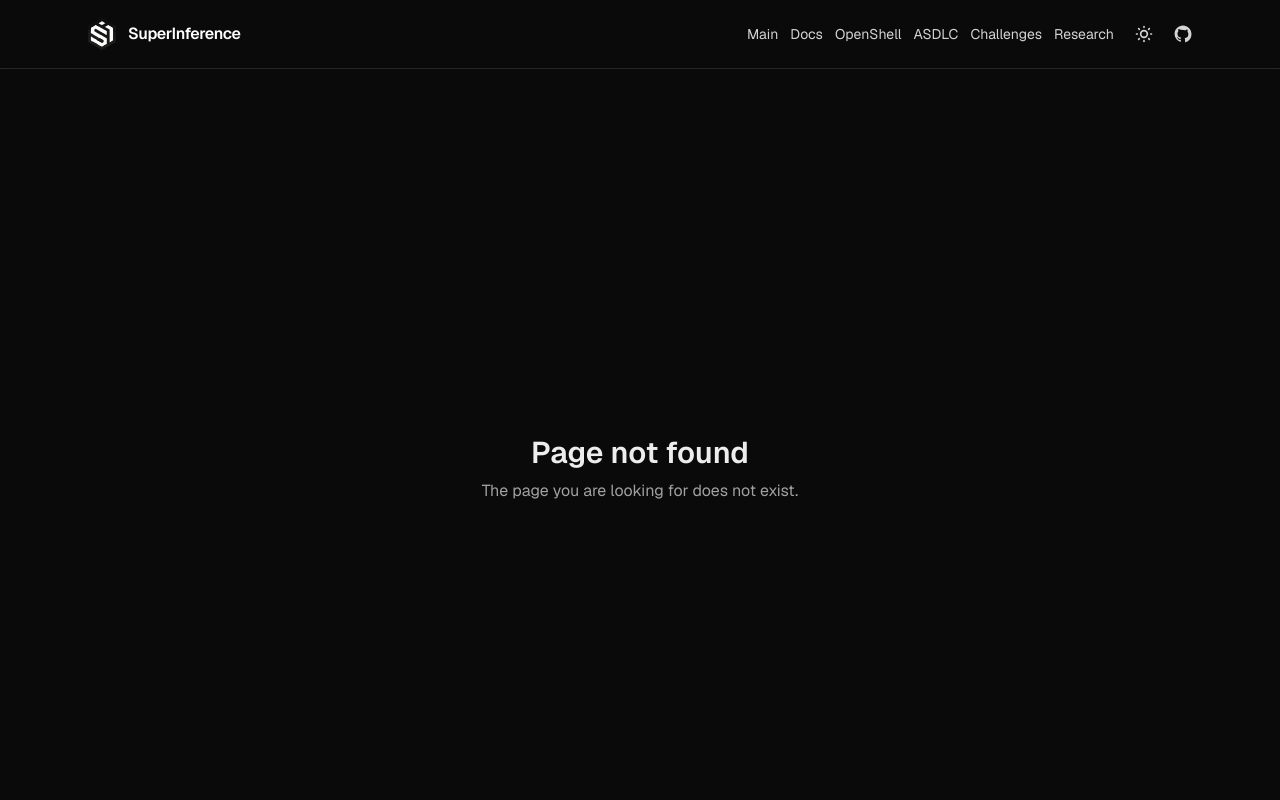
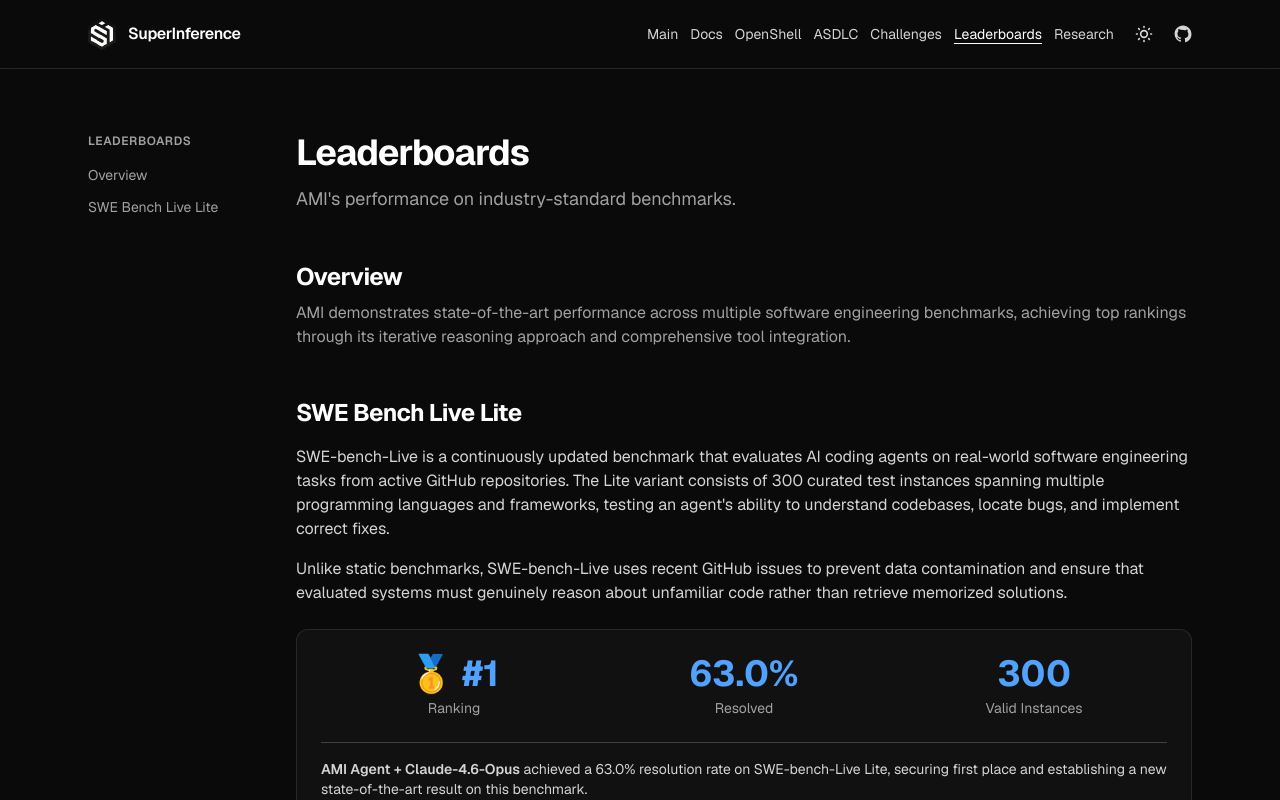
Before and after one commit to superinference/site, a Next.js app: page /leaderboards in a window 1280 px wide. Before the commit this address had no page. Shown: the top 800 px of the page. Built offline with nearby package versions, Linux system fonts and the light colour scheme.

Commit message:
feat: add Leaderboards page with SWE-bench-Live Lite results
Add new Leaderboards navigation section showcasing AMI's benchmark performance.
Initial release features SWE-bench-Live Lite results where AMI achieved 63.0%
resolution rate, ranking #1 and nearly doubling the second-place score.

```diff
--- /dev/null
+++ b/src/app/leaderboards/page.tsx
@@ -0,0 +1,90 @@
+"use client";
+
+import PageLayout from "@/components/PageLayout";
+import { leaderboardsToc } from "@/data/nav";
+import Image from "next/image";
+
+export default function LeaderboardsPage() {
+  return (
+    <PageLayout
+      title="Leaderboards"
+      subtitle="AMI's performance on industry-standard benchmarks."
+      toc={leaderboardsToc}
+      tocTitle="Leaderboards"
+    >
+      {/* Overview */}
+      <div id="overview" className="scroll-mt-20">
+        <h2 className="text-2xl font-bold tracking-tight text-neutral-900 dark:text-white">Overview</h2>
+        <p className="mt-2 text-neutral-600 dark:text-neutral-400">
+          AMI demonstrates state-of-the-art performance across multiple software engineering benchmarks,
+          achieving top rankings through its iterative reasoning approach and comprehensive tool integration.
+        </p>
+      </div>
+
+      {/* SWE Bench Live Lite */}
+      <div id="swebench-live-lite" className="scroll-mt-20">
+        <h2 className="text-2xl font-bold tracking-tight text-neutral-900 dark:text-white">SWE Bench Live Lite</h2>
+
+        <div className="mt-4 space-y-4 text-neutral-700 dark:text-neutral-300">
+          <p>
+            SWE-bench-Live is a continuously updated benchmark that evaluates AI coding agents on real-world software
+            engineering tasks from active GitHub repositories. The Lite variant consists of 300 curated test instances
+            spanning multiple programming languages and frameworks, testing an agent&apos;s ability to understand codebases,
+            locate bugs, and implement correct fixes.
+          </p>
+          <p>
+            Unlike static benchmarks, SWE-bench-Live uses recent GitHub issues to prevent data contamination and ensure
+            that evaluated systems must genuinely reason about unfamiliar code rather than retrieve memorized solutions.
+          </p>
+        </div>
+
+        <div className="mt-6 space-y-4">
+          <div className="rounded-xl border border-neutral-200 dark:border-white/10 bg-neutral-50 dark:bg-neutral-900/60 p-6">
+            <div className="grid grid-cols-1 md:grid-cols-3 gap-6 mb-6">
+              <div className="text-center">
+                <div className="text-4xl font-bold text-blue-600 dark:text-blue-400">🥇 #1</div>
+                <div className="text-sm text-neutral-600 dark:text-neutral-400 mt-1">Ranking</div>
+              </div>
+              <div className="text-center">
+                <div className="text-4xl font-bold text-blue-600 dark:text-blue-400">63.0%</div>
+                <div className="text-sm text-neutral-600 dark:text-neutral-400 mt-1">Resolved</div>
+              </div>
+              <div className="text-center">
+                <div className="text-4xl font-bold text-blue-600 dark:text-blue-400">300</div>
+                <div className="text-sm text-neutral-600 dark:text-neutral-400 mt-1">Valid Instances</div>
+              </div>
+            </div>
+
+            <div className="border-t border-neutral-200 dark:border-neutral-700 pt-4 space-y-3">
+              <p className="text-sm text-neutral-700 dark:text-neutral-300">
+                <span className="font-semibold">AMI Agent + Claude-4.6-Opus</span> achieved a 63.0% resolution rate on SWE-bench-Live Lite,
+                securing first place and establishing a new state-of-the-art result on this benchmark.
+              </p>
+              <p className="text-sm text-neutral-700 dark:text-neutral-300">
+                This performance is <span className="font-semibold text-blue-600 dark:text-blue-400">nearly twice as strong</span> as
+                the second-place result (36.0%), demonstrating AMI&apos;s superior ability to understand complex codebases,
+                retrieve relevant context, and iteratively refine solutions through its PRE loop architecture.
+              </p>
+            </div>
+          </div>
+
+          <div className="rounded-xl border border-neutral-200 dark:border-white/10 overflow-hidden">
+            <Image
+              src="/leaderboards/swebench_live_lite.png"
+              alt="SWE Bench Live Lite Leaderboard showing AMI Agent + Claude-4.6-Opus at #1 with 63.0%"
+              width={1200}
+              height={800}
+              className="w-full h-auto"
+              priority
+            />
+          </div>
+
+          <div className="text-xs text-neutral-500 dark:text-neutral-400 text-center">
+            Evaluation conducted June 2026. Source: <a href="https://swe-bench-live.github.io" target="_blank" rel="noopener noreferrer" className="text-blue-600 dark:text-blue-400 hover:underline">swe-bench-live.github.io</a>
+          </div>
+        </div>
+      </div>
+
+    </PageLayout>
+  );
+}
--- a/src/data/nav.ts
+++ b/src/data/nav.ts
@@ -9,6 +9,7 @@
   { href: "/openshell/", label: "OpenShell" },
   { href: "/asdlc/", label: "ASDLC" },
   { href: "/challenges/", label: "Challenges" },
+  { href: "/leaderboards/", label: "Leaderboards" },
   { href: "/abstract/", label: "Research" },
 ];
 
@@ -73,6 +74,11 @@
   { href: "#container-evaluation", label: "Container Evaluation" },
 ];
 
+export const leaderboardsToc: TocItem[] = [
+  { href: "#overview", label: "Overview" },
+  { href: "#swebench-live-lite", label: "SWE Bench Live Lite" },
+];
+
 export const homeToc: TocItem[] = [
   { href: "#install", label: "Install" },
   { href: "#features", label: "Features" },
```
Also changed, not shown: public/leaderboards/swebench_live_lite.png (added).
